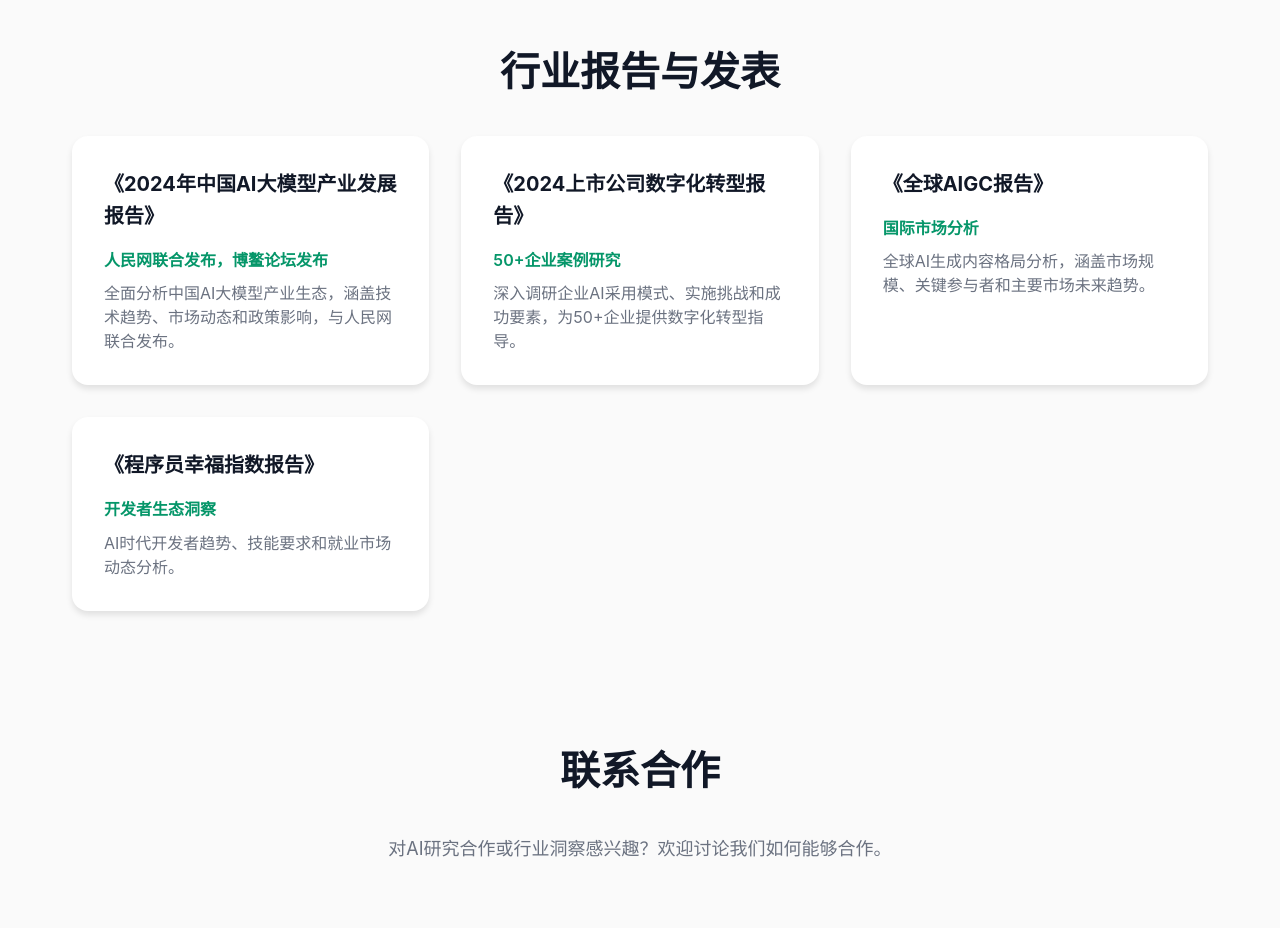
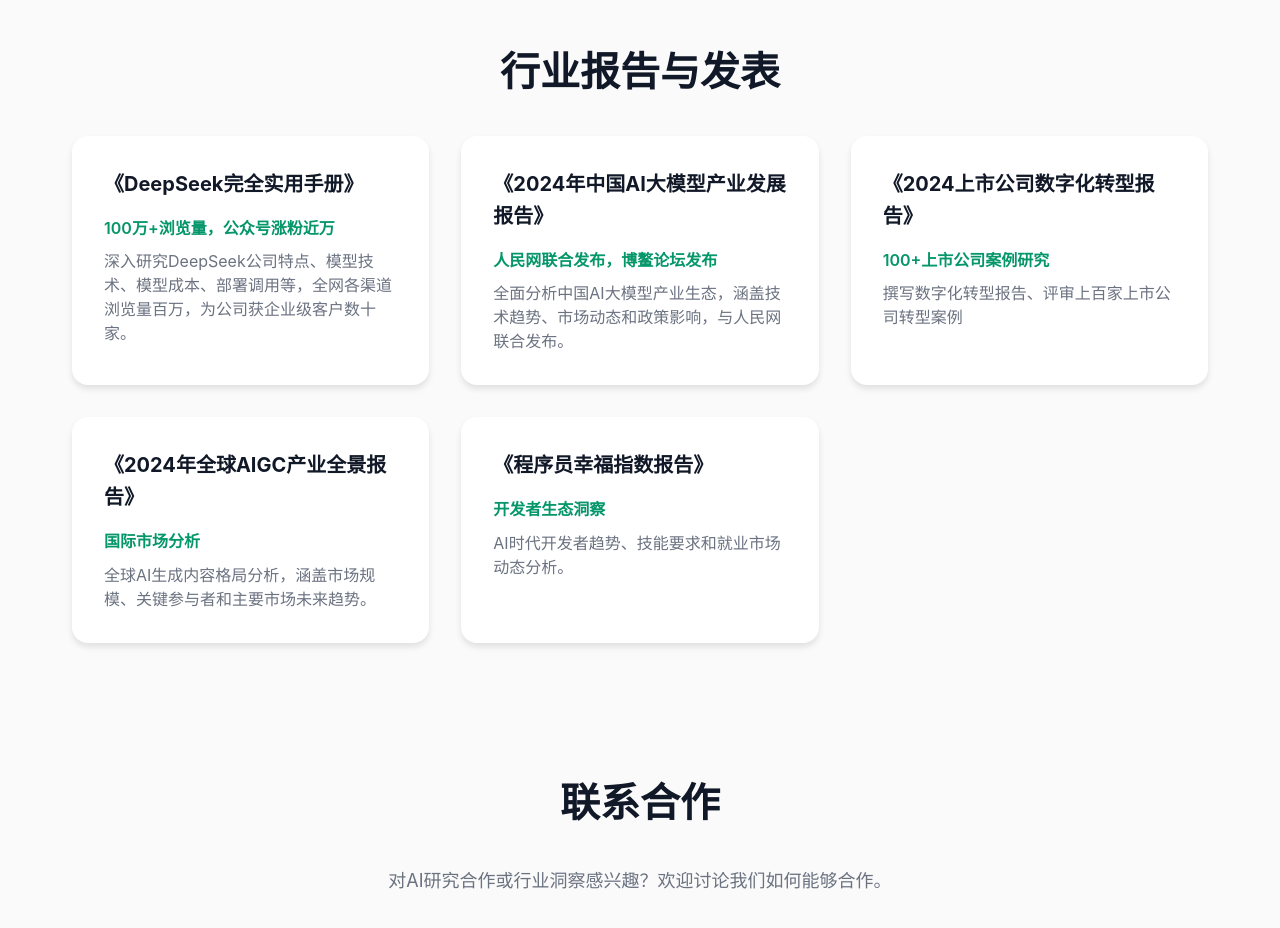
Before and after one commit to imabakagain/imabakagain.github.io, a plain HTML site: page cn/index.html in a window 1280 px wide. Shown: the part 3420-4348 px from the top of the page. Drawn offline with Linux system fonts and the light colour scheme.

Commit message:
info_correction

```diff
--- a/cn/index.html
+++ b/cn/index.html
@@ -3,7 +3,7 @@
 <head>
     <meta charset="UTF-8">
     <meta name="viewport" content="width=device-width, initial-scale=1.0">
-    <meta name="description" content="人工智能研究员 & 行业分析师 - 哥伦比亚大学EE硕士，LLM、GEO、AI系统专家">
+    <meta name="description" content="人工智能研究员 & 行业分析师 - 哥伦比亚大学EE硕士，LLM、GEO、AI系统研究员">
     <title>震东的空间</title>
     <style>
         * {
@@ -526,22 +526,31 @@
         <section id="publications" class="section">
             <h2>行业报告与发表</h2>
             <div class="projects">
-                <div class="project">
+                <div class="project"><a href="/assets/report/report1.pdf" target="_blank" style="color: #111827; text-decoration: none;">
+                    <h3>《DeepSeek完全实用手册》</h3>
+                    <div class="impact">100万+浏览量，公众号涨粉近万</div>
+                    <p>深入研究DeepSeek公司特点、模型技术、模型成本、部署调用等，全网各渠道浏览量百万，为公司获企业级客户数十家。</p>
+                </a>
+                </div>
+                <div class="project"><a href="/assets/report/report2.pdf" target="_blank" style="color: #111827; text-decoration: none;">
                     <h3>《2024年中国AI大模型产业发展报告》</h3>
                     <div class="impact">人民网联合发布，博鳌论坛发布</div>
                     <p>全面分析中国AI大模型产业生态，涵盖技术趋势、市场动态和政策影响，与人民网联合发布。</p>
+                </a>
                 </div>
 
-                <div class="project">
+                <div class="project"><a href="https://mp.weixin.qq.com/s/4zvG9Dtc_gE1UJvtZ7JVYw" target="_blank" style="color: #111827; text-decoration: none;">
                     <h3>《2024上市公司数字化转型报告》</h3>
-                    <div class="impact">50+企业案例研究</div>
-                    <p>深入调研企业AI采用模式、实施挑战和成功要素，为50+企业提供数字化转型指导。</p>
+                    <div class="impact">100+上市公司案例研究</div>
+                    <p>撰写数字化转型报告、评审上百家上市公司转型案例</p>
+                </a>
                 </div>
 
-                <div class="project">
-                    <h3>《全球AIGC报告》</h3>
+                <div class="project"><a href="https://insights.zhiding.cn/2024/1118/3161368.shtml" target="_blank" style="color: #111827; text-decoration: none;">
+                    <h3>《2024年全球AIGC产业全景报告》</h3>
                     <div class="impact">国际市场分析</div>
                     <p>全球AI生成内容格局分析，涵盖市场规模、关键参与者和主要市场未来趋势。</p>
+                    </a>
                 </div>
 
                 <div class="project">
```
Also changed, not shown: index.html (+3 -3 lines).
